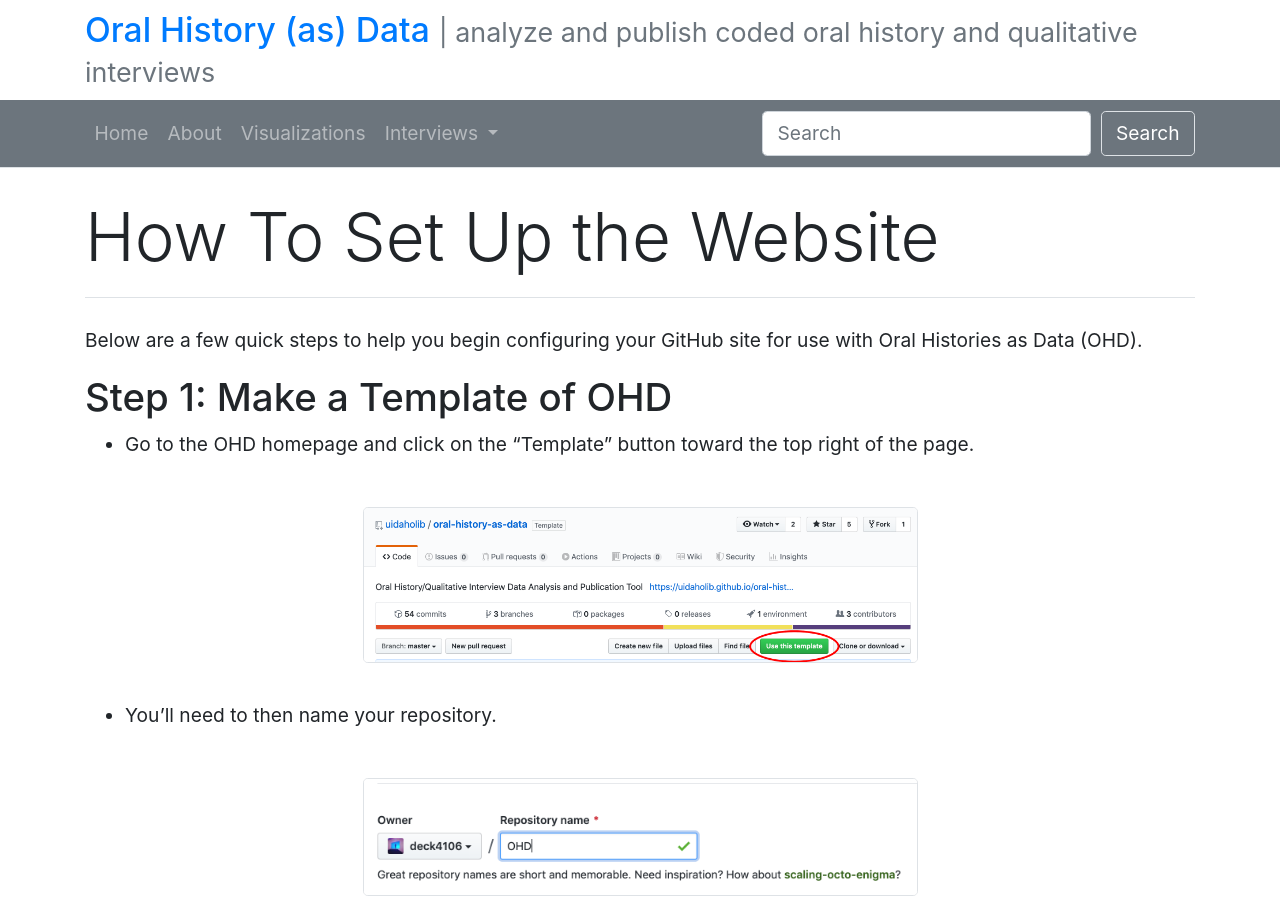
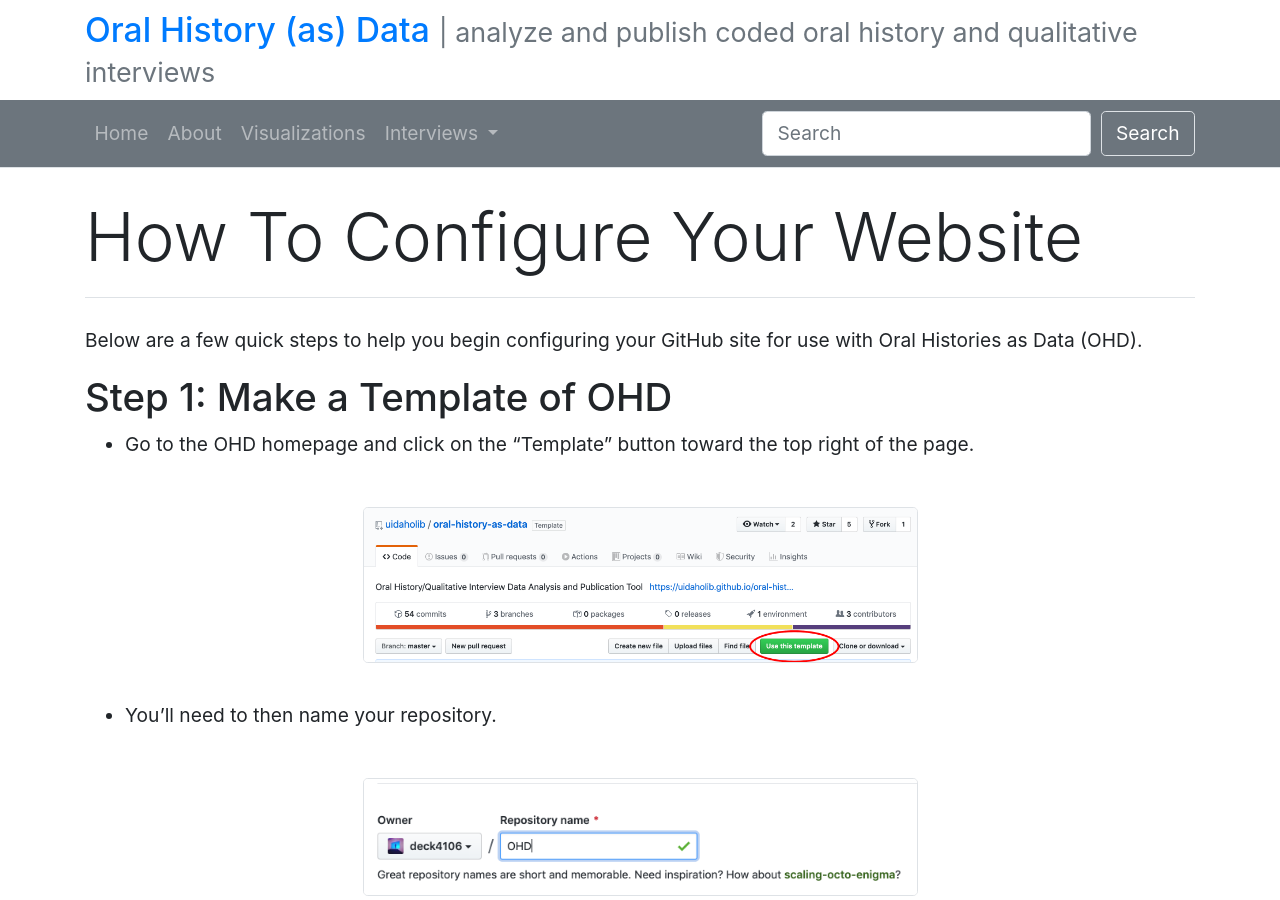
Before and after one commit to uidaholib/oral-history-as-data, a Jekyll site: the page built from _howto/configurethesite.md, in a window 1280 px wide and 900 px high. Built offline with Jekyll 4.4.1, drawn with Linux system fonts in a browser that asks for light colours; nearby versions of some CDN libraries; comment, search, counter and statistics services are not loaded.

Commit message:
Update configurethesite.md

```diff
--- a/_howto/configurethesite.md
+++ b/_howto/configurethesite.md
@@ -1,6 +1,6 @@
 ---
 layout: howto
-title: How To Set Up the Website
+title: How To Configure Your Website
 ---
 
 Below are a few quick steps to help you begin configuring your GitHub site for use with Oral Histories as Data (OHD).
```
